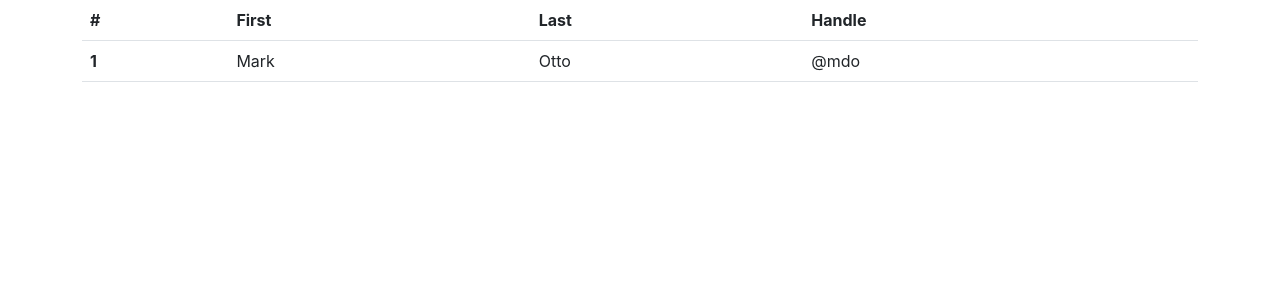
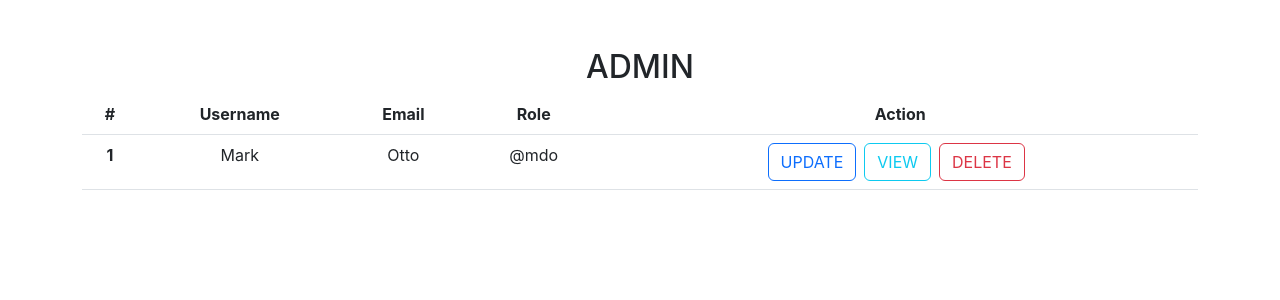
Before and after one commit to KingNelx/CRUDRestAPI-Front-End-, a React (Create React App) app: page /AdminTables in a window 1280 px wide. Shown: the top 300 px of the page. Built offline with nearby package versions, Linux system fonts and the light colour scheme.

Commit message:
added axios and hooks

```diff
--- a/src/Components/AdminTables.jsx
+++ b/src/Components/AdminTables.jsx
@@ -1,13 +1,28 @@
+import Buttons from "./Buttons";
+import {axios} from "axios"
+import { useState, useEffect } from "react";
+
 const AdminTables = () => {
+
+    const [admin, setAdmin]=useState([
+
+    ])
+
+    useEffect( () => {
+
+    }, [])
+
     return (
-        <div className="container">
+        <div className="container text-center mt-5">
+            <h2> ADMIN </h2>
             <table class="table">
                 <thead>
                     <tr>
                         <th scope="col">#</th>
-                        <th scope="col">First</th>
-                        <th scope="col">Last</th>
-                        <th scope="col">Handle</th>
+                        <th scope="col">Username</th>
+                        <th scope="col">Email</th>
+                        <th scope="col">Role</th>
+                        <th scope="col">Action</th>
                     </tr>
                 </thead>
                 <tbody>
@@ -16,6 +31,9 @@ const AdminTables = () => {
                         <td>Mark</td>
                         <td>Otto</td>
                         <td>@mdo</td>
+                        <td>
+                           <Buttons />
+                        </td>
                     </tr>
                 </tbody>
             </table>
--- a/src/Components/Buttons.jsx
+++ b/src/Components/Buttons.jsx
@@ -1,7 +1,9 @@
 const Buttons = () => {
     return (
         <div>
-            <button> TEST </button>
+            <button className="me-2 btn btn-outline-primary"> UPDATE </button>
+            <button className="me-2 btn btn-outline-info"> VIEW </button>
+            <button className="me-2 btn btn-outline-danger"> DELETE </button>
         </div>
      );
 }
```
